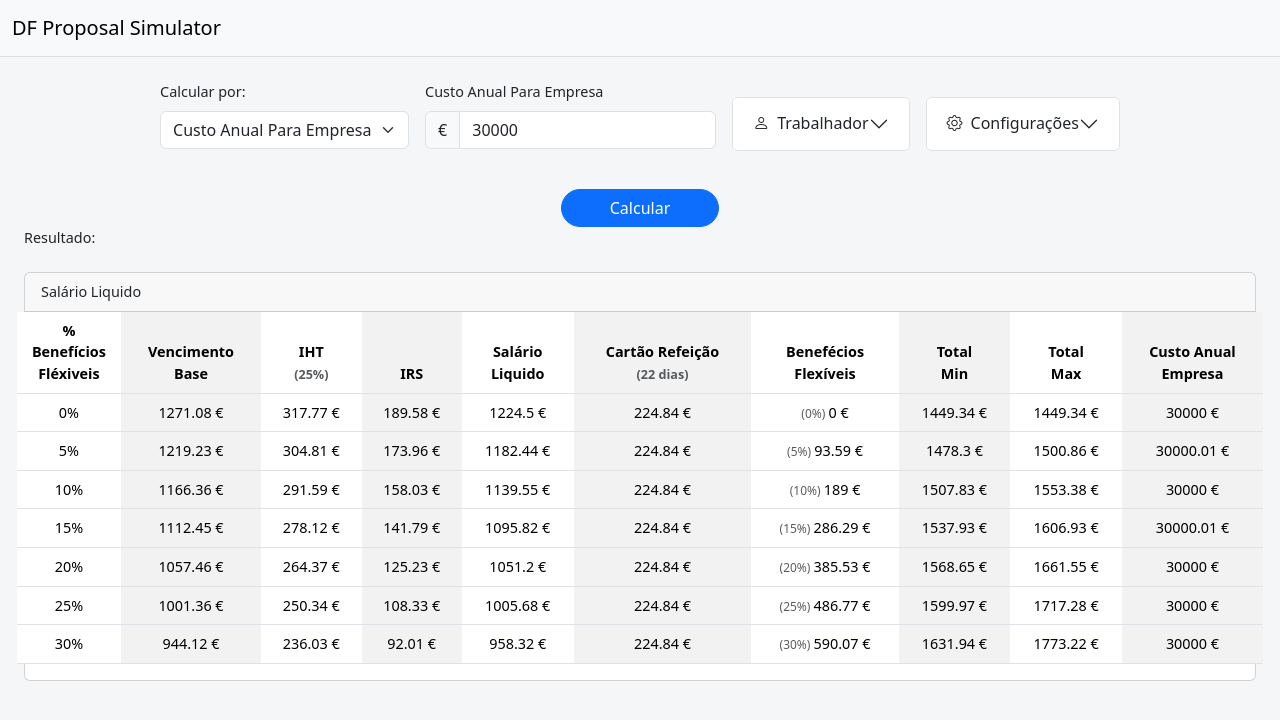
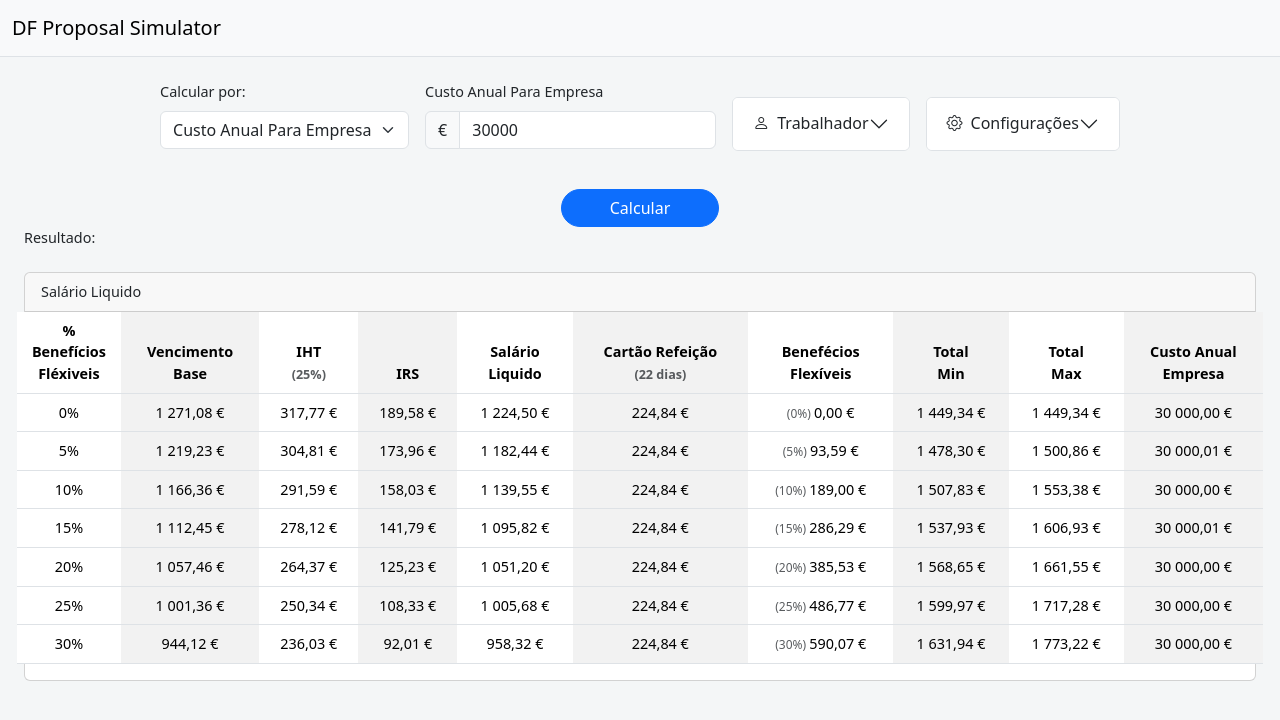
Before and after one commit to AndrePinheir0/salary-simulator, an Angular app: page / in a window 1280 px wide. Both pictures are taken after a click on the button "Calcular". Shown: the top 720 px of the page. Built offline with nearby package versions, Linux system fonts and the light colour scheme.

Commit message:
feat: Add currency formatting pipe and update salary simulator to use it for monetary values; enhance salary calculation logic.

```diff
--- a/package.json
+++ b/package.json
@@ -7,7 +7,9 @@
     "build": "ng build",
     "watch": "ng build --watch --configuration development",
     "test": "ng test",
-    "serve:ssr:salary-simulator": "node dist/salary-simulator/server/server.mjs"
+    "serve:ssr:salary-simulator": "node dist/salary-simulator/server/server.mjs",
+    "build:gh": "ng build --configuration production --base-href /salary-simulator/",
+    "deploy:gh": "npm run build:gh && angular-cli-ghpages --dir=dist/salary-simulator/browser --branch=gh-pages"
   },
   "private": true,
   "dependencies": {
--- /dev/null
+++ b/src/app/pipes/currency-pt.pipe.ts
@@ -0,0 +1,35 @@
+import { Pipe, PipeTransform } from '@angular/core';
+
+/**
+ * Pipe para formatar valores monetários no formato português: "1 000,50 €"
+ * Uso: {{ value | currencyPt }}
+ */
+@Pipe({
+  name: 'currencyPt',
+  standalone: true
+})
+export class CurrencyPtPipe implements PipeTransform {
+  transform(value: number | string | null | undefined): string {
+    if (value === null || value === undefined || value === '') {
+      return '0,00 €';
+    }
+
+    const numValue = typeof value === 'string' ? parseFloat(value) : value;
+
+    if (isNaN(numValue)) {
+      return '0,00 €';
+    }
+
+    // Formatar com 2 casas decimais
+    const fixed = numValue.toFixed(2);
+
+    // Separar parte inteira e decimal
+    const [integerPart, decimalPart] = fixed.split('.');
+
+    // Adicionar espaços como separador de milhares
+    const formattedInteger = integerPart.replace(/\B(?=(\d{3})+(?!\d))/g, ' ');
+
+    // Juntar com vírgula como separador decimal
+    return `${formattedInteger},${decimalPart} €`;
+  }
+}
--- a/src/app/services/salary-reverse.service.ts
+++ b/src/app/services/salary-reverse.service.ts
@@ -81,10 +81,13 @@ export class SalaryReverseService {
     const monthlyValueToBenefits = (totalValueAfterTsu * flexPct) / 12;
     const monthlyValueWithoutBenefits = monthlyValueToDistribute - monthlyValueToBenefits;
 
-    const monthlyIHT = (monthlyValueWithoutBenefits * input.ihtPercentage) / 100;
-    const monthlyBaseSalary = monthlyValueWithoutBenefits - monthlyIHT;
-
-    const grossSalary = monthlyBaseSalary + monthlyIHT;
+    // IHT = 25% do Vencimento Base (SB), não do Gross
+    // Se Gross = SB + IHT e IHT = p% × SB, então:
+    // Gross = SB + (p/100) × SB = SB × (1 + p/100)
+    // Logo: IHT = Gross × p / (100 + p)
+    const grossSalary = monthlyValueWithoutBenefits;
+    const monthlyIHT = (grossSalary * input.ihtPercentage) / (100 + input.ihtPercentage);
+    const monthlyBaseSalary = grossSalary - monthlyIHT;
 
     // Max Case (Benefits exempt)
     const calculationMax = this.irsService.calculate({
--- a/src/app/simulator/simulator.component.html
+++ b/src/app/simulator/simulator.component.html
@@ -301,16 +301,16 @@
                   @for (item of liquidSalarySimulations; track item) {
                     <tr class="text-center">
                       <td>{{ item.flexBenefitsPercentage }}%</td>
-                      <td>{{ item.salaryBase }} €</td>
-                      <td>{{ item.IHT }} €</td>
-                      <td>{{ item.salaryBaseAndIHT }} €</td>
+                      <td>{{ item.salaryBase | currencyPt }}</td>
+                      <td>{{ item.IHT | currencyPt }}</td>
+                      <td>{{ item.salaryBaseAndIHT | currencyPt }}</td>
 
-                      <td>{{ item.monthlyMealAllowance }} €</td>
+                      <td>{{ item.monthlyMealAllowance | currencyPt }}</td>
                       <td>
                         <span class="text-muted font-size-xs"
                           >({{ item.flexBenefitsPercentage }}%)
                         </span>
-                        {{ item.monthlyValueToBenefits }} €
+                        {{ item.monthlyValueToBenefits | currencyPt }}
                       </td>
                       <!--    <td>{{ item.rendimento }} €</td>
                                        <td>{{ item.monthlyMealAllowance }} €</td>
@@ -423,26 +423,26 @@
                   ) {
                     <tr class="text-center">
                       <td class="col-1">{{ item.flexBenefitsPercentage }}%</td>
-                      <td>{{ item.salaryBase }} €</td>
-                      <td>{{ item.IHT }} €</td>
+                      <td>{{ item.salaryBase | currencyPt }}</td>
+                      <td>{{ item.IHT | currencyPt }}</td>
                       @if (hasDuodecimos == true) {
-                        <td>{{ item.duodecimoSF }} €</td>
-                        <td>{{ item.duodecimoSN }} €</td>
-                        <td>{{ item.irsSF }} €</td>
-                        <td>{{ item.irsSN }} €</td>
+                        <td>{{ item.duodecimoSF | currencyPt }}</td>
+                        <td>{{ item.duodecimoSN | currencyPt }}</td>
+                        <td>{{ item.irsSF | currencyPt }}</td>
+                        <td>{{ item.irsSN | currencyPt }}</td>
                       }
-                      <td>{{ item.irs }} €</td>
-                      <td>{{ item.netSalary }} €</td>
-                      <td>{{ item.monthlyMealAllowance }} €</td>
+                      <td>{{ item.irs | currencyPt }}</td>
+                      <td>{{ item.netSalary | currencyPt }}</td>
+                      <td>{{ item.monthlyMealAllowance | currencyPt }}</td>
                       <td>
                         <span class="text-muted font-size-xs"
                           >({{ item.flexBenefitsPercentage }}%)
                         </span>
-                        {{ item.monthlyValueToBenefits }} €
+                        {{ item.monthlyValueToBenefits | currencyPt }}
                       </td>
-                      <td>{{ item.totalMin }} €</td>
-                      <td>{{ item.totalMax }} €</td>
-						          <td>{{ item.custoAnualParaEmpresa }} €</td>
+                      <td>{{ item.totalMin | currencyPt }}</td>
+                      <td>{{ item.totalMax | currencyPt }}</td>
+						          <td>{{ item.custoAnualParaEmpresa | currencyPt }}</td>
 
                       <!--    <td>{{ item.rendimento }} €</td>
                                        <td>{{ item.monthlyMealAllowance }} €</td>
```
Also changed, not shown: src/app/simulator/simulator.component.ts (+65 -31 lines).
